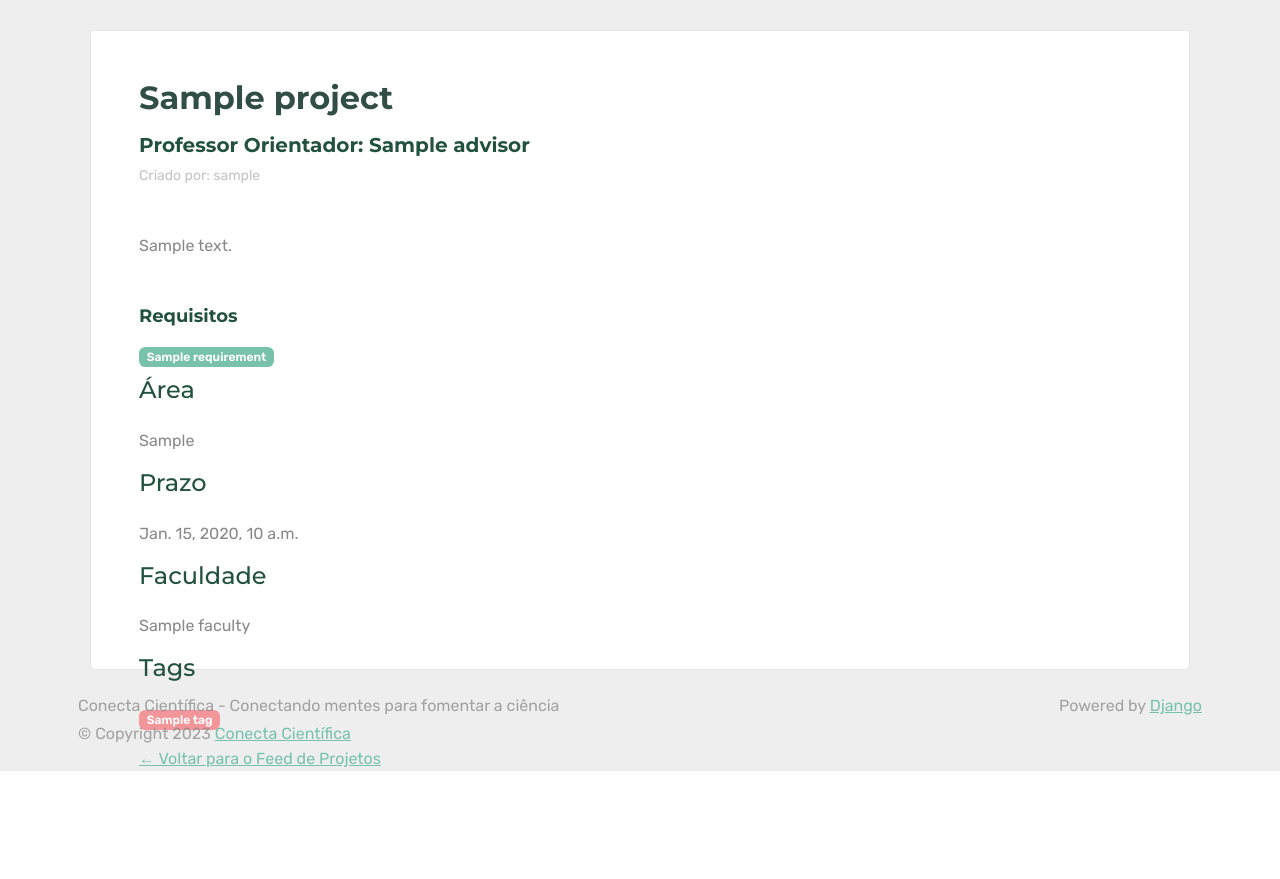
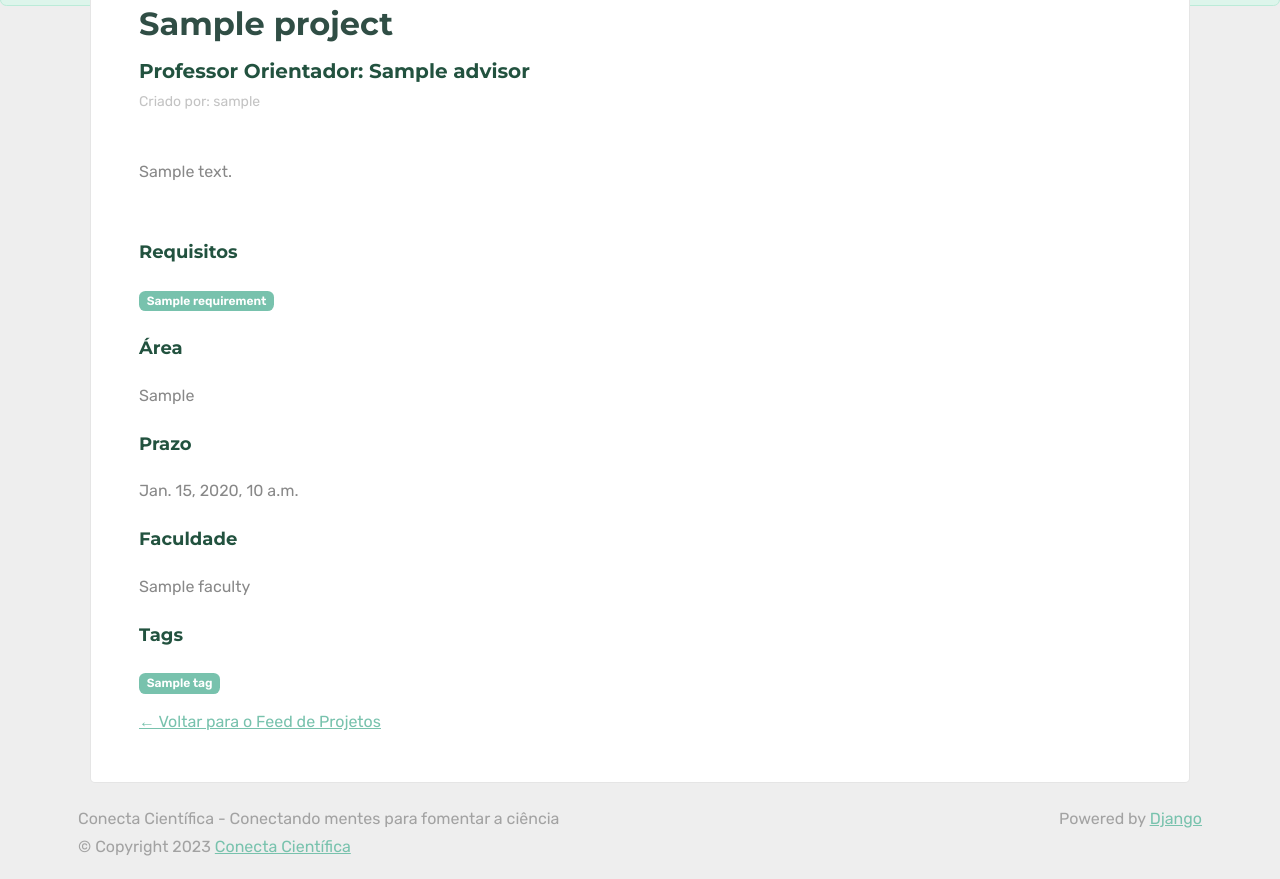
Before and after one commit to conecta-cientifica/conecta-cientifica, a Django app: template projects/templates/project-page.html in a window 1280 px wide. Shown: the part 100-979 px from the top of the page. Before the commit the page ends 871 px from the top, so only its background shows below. Run offline with Django 4.2, Linux system fonts and the light colour scheme; the template is opened without the code that fills it: most values are stand-ins (such as "Sample title", 1, 10 or a date in 2020); one stand-in notice (Sample message) is shown; some libraries are stand-ins or nearby versions.

Commit message:
Ajustes
- Correção do layout da página de projeto, para o conteúdo do body não extrapolara div e sobrepor o footer
- Alteração nos alerts, para sobrepor o conteúdo do body e não gerar barra de rolagem, e adicionar botão pra fechá-lo
- Alteração nos filtros no feed de projetos, colocá-los num accordion e ajustar disposição dos campos

```diff
--- a/accounts/templates/user-profile.html
+++ b/accounts/templates/user-profile.html
@@ -51,5 +51,4 @@
             </div>
         </div>
     </div>
-
 {% endblock %}
--- a/main/static/css/style.css
+++ b/main/static/css/style.css
@@ -23,6 +23,13 @@
 
 .btn-primary {
     background-color: #2b674f;
+}
+
+.alert {
+    position: fixed;
+    top: 6vh;
+    left: 0;
+    width: 100%;
 }
 
 /* main.html */
@@ -219,7 +226,7 @@
 /* projects-feed.html */
 
 .projects-feed {
-    height: 80vh;
+    height: 60vh;
     width: 1230px;
     overflow-y: auto;
 }
@@ -237,7 +244,7 @@
 
 .project_page {
     position: relative;
-    height: 80vh;
+    min-height: 80vh;
     width: 1100px;
     background: #FFFFFF;
     border: 1px solid rgba(0, 0, 0, 0.1);
@@ -252,6 +259,7 @@
 .project_page h3 {
     font-size: 18px;
     font-weight: 600;
+    margin-top: 10px;
 }
 
 /* delete_project.html */
--- a/main/templates/base/base.html
+++ b/main/templates/base/base.html
@@ -85,11 +85,13 @@
 
     {%if messages %}
       {%for message in messages %}
-    <div {%if message.tags%}class="alert alert-{{ message.tags }}" {% endif %}>
+      <div {%if message.tags%}class="alert alert-dismissible alert-{{ message.tags }}" {% endif %}>
+          <button type="button" class="btn-close" data-bs-dismiss="alert"></button>
           {{ message }}
       </div>
       {%endfor%}
     {%endif%}
+
     {% block 'body'%}
     {% endblock %}
 
--- a/projects/forms.py
+++ b/projects/forms.py
@@ -32,10 +32,9 @@
     subscribed_only = forms.BooleanField(label='Inscrições solicitadas', required=False, widget=forms.CheckboxInput(attrs={'class': 'form-check-input'}))
     approved_only = forms.BooleanField(label='Inscrições aprovadas', required=False, widget=forms.CheckboxInput(attrs={'class': 'form-check-input'}))
     rejected_only = forms.BooleanField(label='Inscrições não aprovadas', required=False, widget=forms.CheckboxInput(attrs={'class': 'form-check-input'}))
-    area = forms.ChoiceField(label='Área', choices=Project.AREAS_CHOICES, required=False, widget=forms.Select(attrs={'class': 'form-control'}))
-    deadline = forms.ChoiceField(label='Prazo', choices=Project.DEADLINE_CHOICES, required=False, widget=forms.Select(attrs={'class': 'form-control'}))
+    area = forms.ChoiceField(label='Área', choices=Project.AREAS_CHOICES, required=False, widget=forms.Select(attrs={'class': 'form-select', 'style': 'width: 100%;'}))
+    deadline = forms.ChoiceField(label='Prazo', choices=Project.DEADLINE_CHOICES, required=False, widget=forms.Select(attrs={'class': 'form-select', 'style': 'width: 100%;'}))
     faculty_choices = [(faculty.id, faculty.name) for faculty in Faculty.objects.all()]
-    # faculty = forms.ChoiceField(label='Faculdade', choices=faculty_choices, required=False, widget=forms.Select(attrs={'class': 'form-control'}))
 
     faculty = ModelSelect2Widget(
         model=Faculty,
--- a/projects/models.py
+++ b/projects/models.py
@@ -20,7 +20,7 @@
     requires_approval = models.BooleanField(default=False)
 
     AREAS_CHOICES = [
-        ('', ''),  # Opção nula
+        ('', 'Nenhuma'),  # Opção nula
         ('Ciências Ambientais', 'Ciências Ambientais (Ecologia, Geologia, etc)'),
         ('Ciências da Saúde', 'Ciências da Saúde (Medicina, Biomedicina, etc)'),
         ('Ciências Exatas', 'Ciências Exatas (Matemática, Estatística, etc)'),
@@ -32,7 +32,7 @@
     ]
 
     DEADLINE_CHOICES = [
-        ('', ''),  # Opção nula
+        ('', 'Nenhum'),  # Opção nula
         ('Curto Prazo', 'Curto Prazo: até 6 meses'),
         ('Médio Prazo', 'Médio Prazo: 6 a 12 meses'),
         ('Longo Prazo', 'Longo Prazo: mais de 12 meses'),
--- a/projects/templates/project-page.html
+++ b/projects/templates/project-page.html
@@ -14,33 +14,33 @@
         <p class="text-body my-5">{{ project.description }}</p>
 
         <h3 class="text-success-emphasis">Requisitos</h3>
-        <div class="my-2">
+        <div class="my-3">
             {% for requirement in project.get_requirements %}
                 <span class="badge bg-primary">{{ requirement }}</span>
             {% endfor %}
         </div>
 
-        <h4 class="text-success-emphasis">Área</h4>
+        <h3 class="text-success-emphasis">Área</h3>
         <p class="text-body my-3">{{ project.get_area_display }}</p>
 
 
-        <h4 class="text-success-emphasis">Prazo</h4>
+        <h3 class="text-success-emphasis">Prazo</h3>
         <p class="text-body my-3">{{ project.get_deadline_display }}</p>
 
-        <h4 class="text-success-emphasis">Faculdade</h4>
+        <h3 class="text-success-emphasis">Faculdade</h3>
         <p class="text-body my-3">{{ project.faculty }}</p>
 
         <!-- Adicionando a seção de Tags -->
-        <h4 class="text-success-emphasis">Tags</h4>
+        <h3 class="text-success-emphasis">Tags</h3>
         <div class="my-3">
             {% for tag in tags %}
-                <span class="badge bg-secondary">{{ tag }}</span>
+                <span class="badge bg-primary">{{ tag }}</span>
             {% endfor %}
         </div>
 
         {% if is_creator %}
             <!-- Opções para o criador do projeto -->
-            <div class="d-flex align-items-center mt-auto">
+            <div class="d-flex align-items-center mt-auto mb-3">
                 <a href="{% url 'edit-project' project.id %}" class="btn btn-primary btn-sm rounded-pill m-1">Editar Projeto</a>
                 <a href="{% url 'delete-project' project.id %}" class="btn btn-secondary btn-sm rounded-pill m-1">Excluir Projeto</a>
             </div>
```
Also changed, not shown: projects/templates/projects-feed.html (+17 -3 lines), static/css/style.css (+35 -32 lines). Lines whose indentation alone changed are shown as unchanged.
